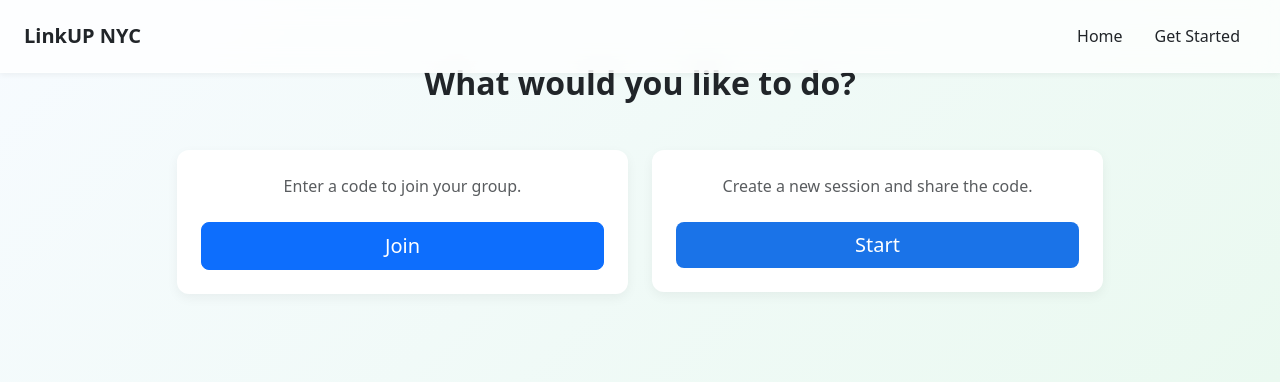
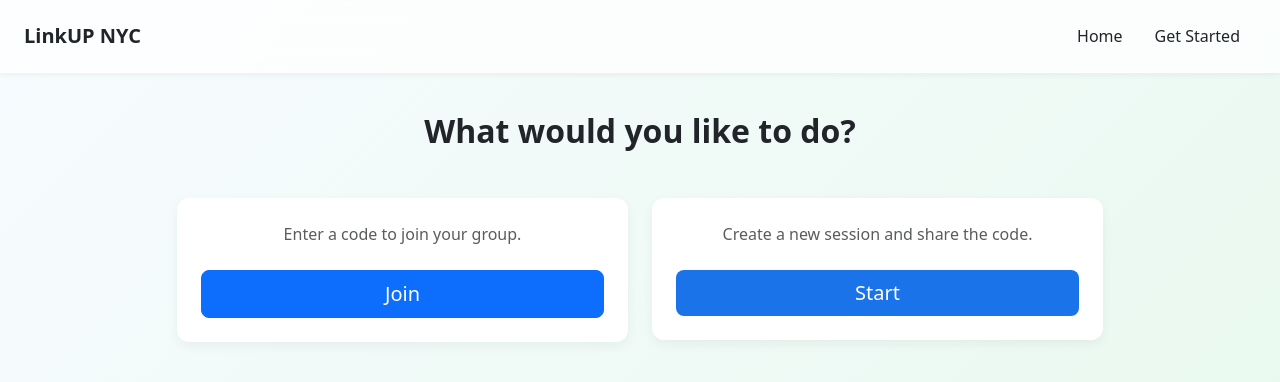
Before and after one commit to tasmiachow/DivHacks, a React app in the folder client/: page /create-session in a window 1280 px wide. Shown: the top 382 px of the page. Built offline with nearby package versions, Linux system fonts and the light colour scheme; the HTML template or start-up script is replaced by a standard one.

Commit message:
top padding fixed

```diff
--- a/client/src/Pages/CreateSession.jsx
+++ b/client/src/Pages/CreateSession.jsx
@@ -18,7 +18,7 @@ function CreateSession() {
     return (
         <div style={bgStyle}>
             <Container>
-                <h2 className="text-center mb-5 fw-bold">What would you like to do?</h2>
+                <h2 className="pt-5 text-center mb-5 fw-bold">What would you like to do?</h2>
                 <Row className="g-4 justify-content-center">
                     <Col xs={12} md={5}>
                         <Card style={cardStyle} className="p-4 text-center">
--- a/client/src/Pages/MemberForm.jsx
+++ b/client/src/Pages/MemberForm.jsx
@@ -23,7 +23,7 @@ function MemberForm() {
     return (
         <div className="py-5 min-vh-100 bg-light">
             <Container>
-                <h2 className="mb-4 text-center fw-bold">Join a Party</h2>
+                <h2 className="pt-5 mb-4 text-center fw-bold">Join a Party</h2>
                 <Row className="justify-content-center">
                     <Col xs={12} md={8} lg={6}>
                         {submitted && (
--- a/client/src/Pages/StartHost.jsx
+++ b/client/src/Pages/StartHost.jsx
@@ -5,7 +5,8 @@ function StartHost() {
     return (
         <div className="py-5 min-vh-100 bg-light">
             <Container>
-                <h2 className="mb-3 fw-bold text-center">Start a Party</h2>
+
+                <h2 className="pt-5 mb-3 fw-bold text-center">Start a Party</h2>
                 <Alert variant="info" className="text-center">
                     Page for host to start a party - placeholder
                 </Alert>
```
